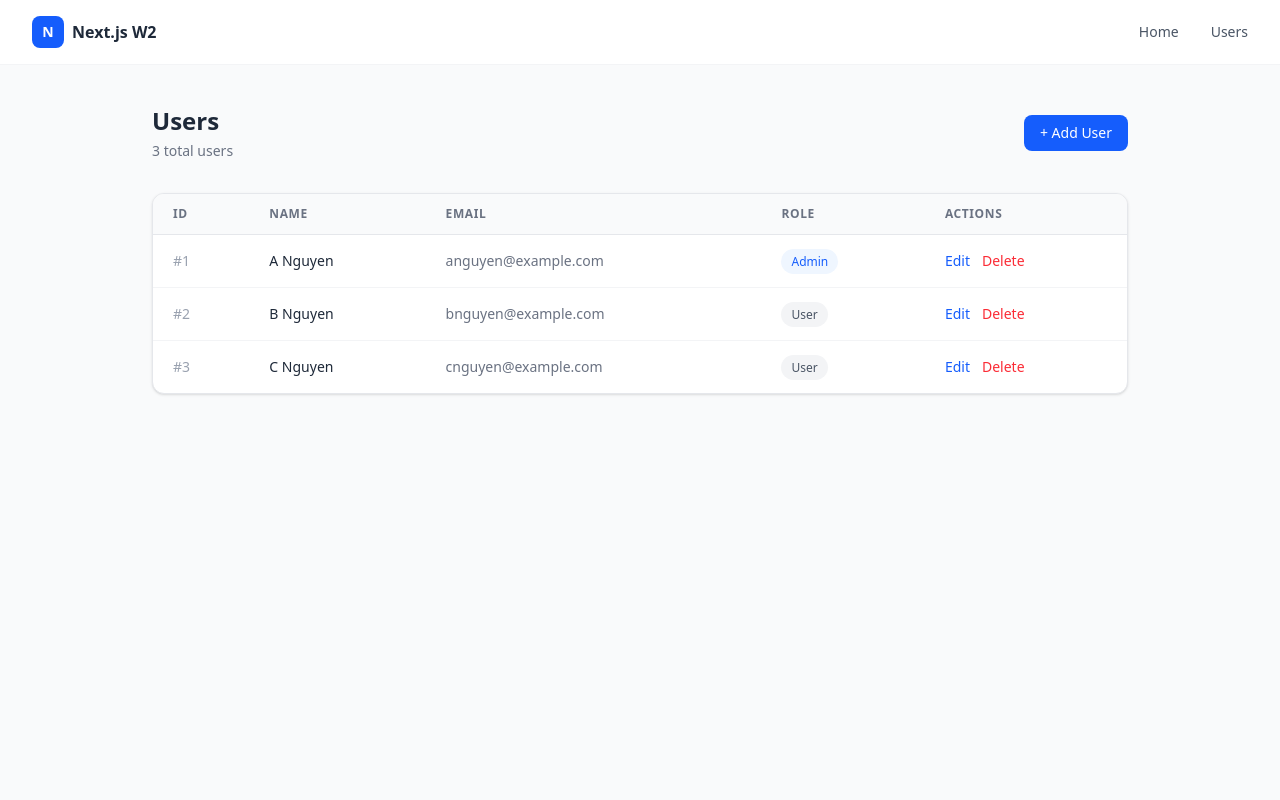
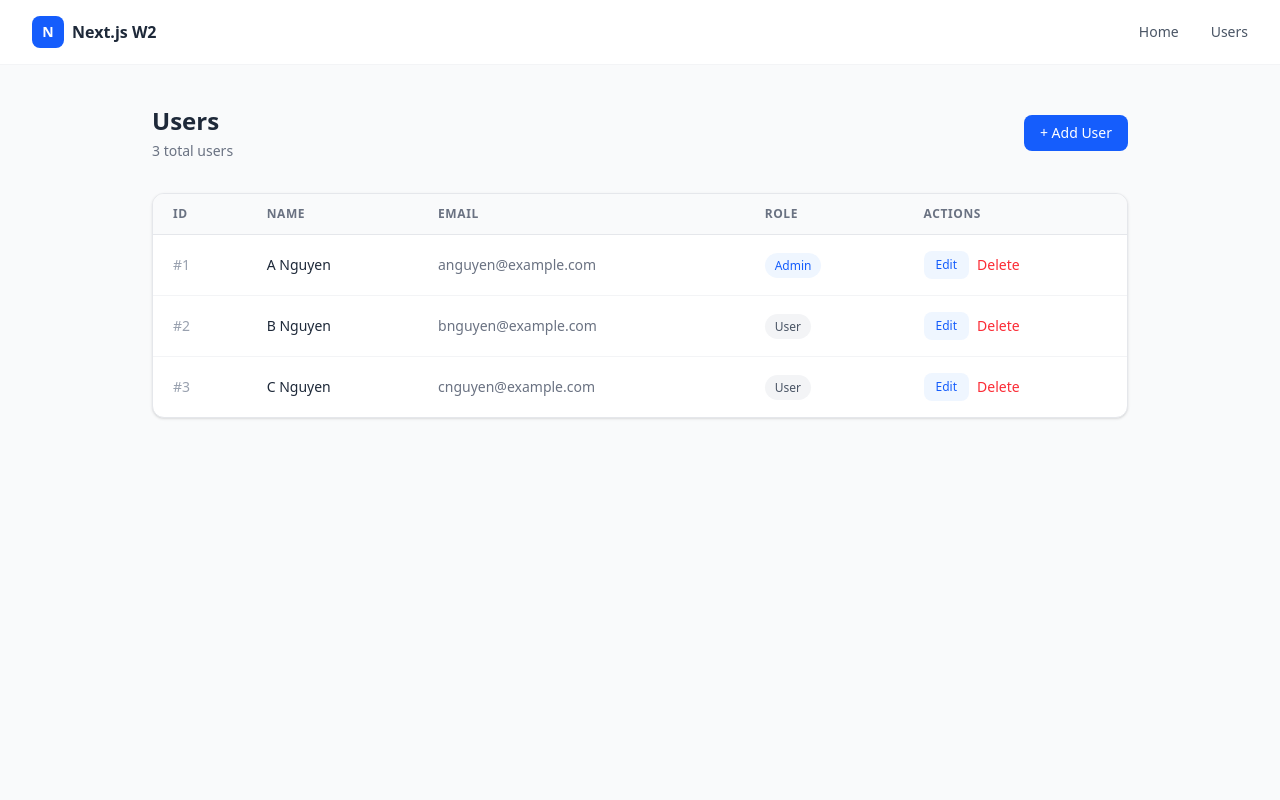
Before and after one commit to NDL2000/nextjs-week2, a Next.js app: page /users in a window 1280 px wide. Shown: the top 800 px of the page. Built offline with nearby package versions, Linux system fonts and the light colour scheme.

Commit message:
Update page.tsx

```diff
--- a/src/app/users/page.tsx
+++ b/src/app/users/page.tsx
@@ -69,10 +69,10 @@ export default async function Page() {
                     </span>
                   </td>
                   <td className="px-5 py-4">
-                    <div className="flex gap-3">
+                    <div className="flex gap-2">
                       <Link
                         href={`/users/${user.id}/edit`}
-                        className="text-blue-600 hover:text-blue-700 font-medium"
+                        className="inline-flex items-center px-3 py-1.5 rounded-lg text-xs font-medium bg-blue-50 text-blue-600 hover:bg-blue-100 transition-colors"
                       >
                         Edit
                       </Link>
```
